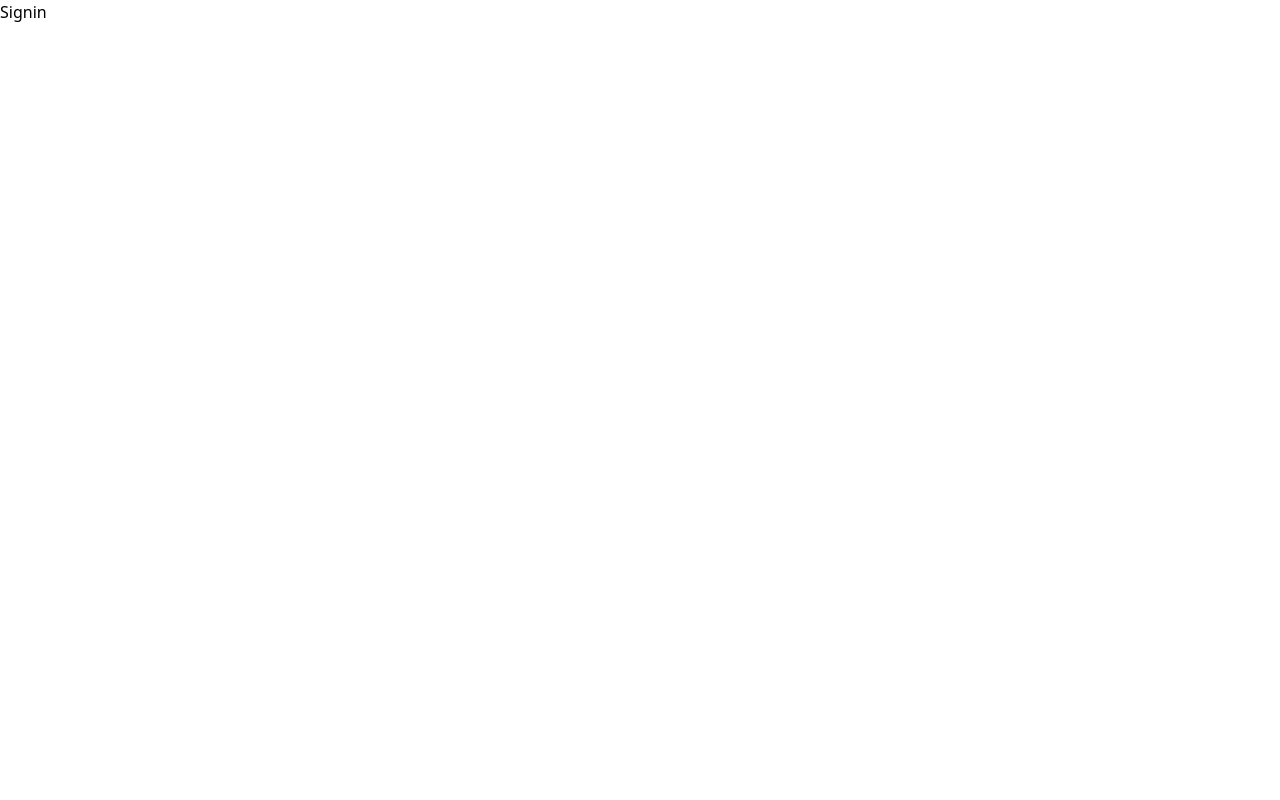
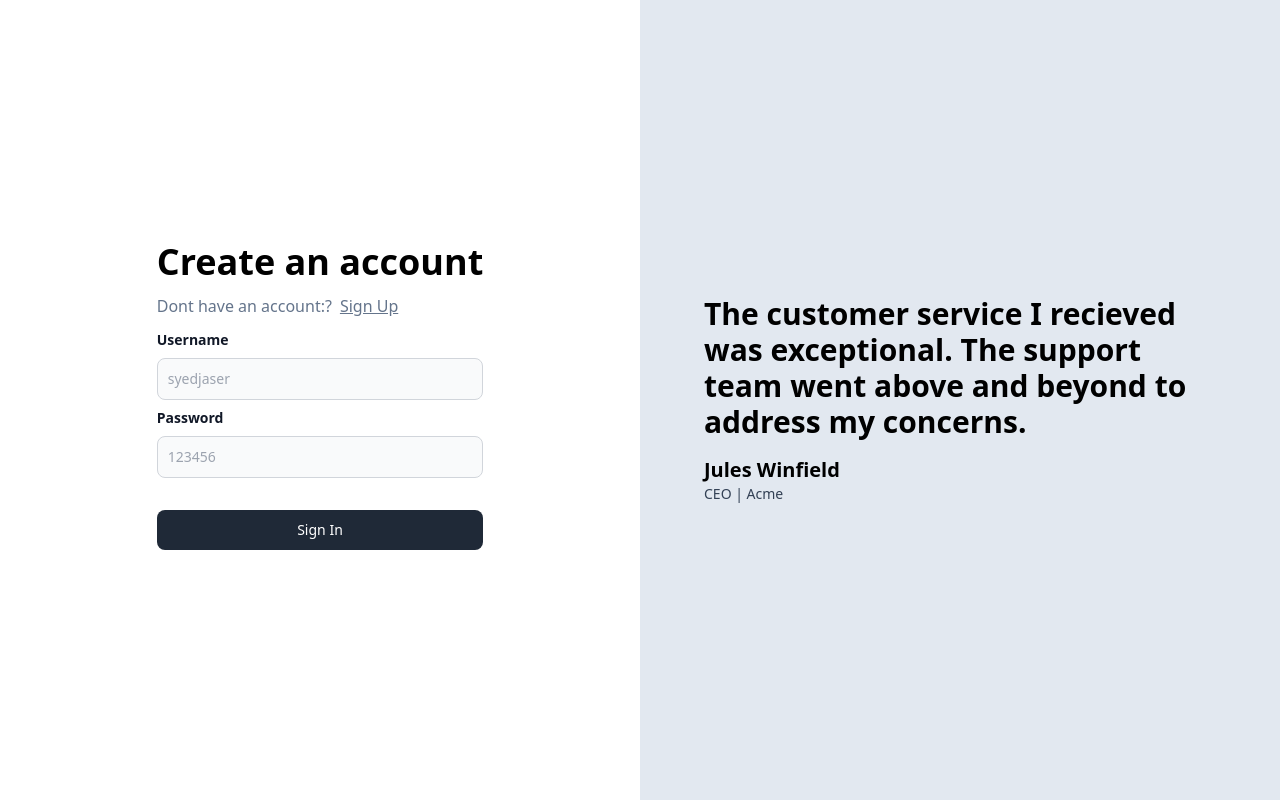
Before and after one commit to syedahmedullah14/blogging-app-like-medium, a React (Vite) app in the folder frontend/: page /signin in a window 1280 px wide. Built offline with nearby package versions, Linux system fonts and the light colour scheme.

Commit message:
into a tricky part

```diff
--- a/frontend/src/components/Auth.tsx
+++ b/frontend/src/components/Auth.tsx
@@ -18,17 +18,17 @@
             </div>
             <div className="text-slate-500 mt-3 mb-3">
                 {type === "signin" ? "Dont have an account:?" : "Already have an account?"}
-                <Link className="pl-2 underline" to={"/signin"}>
+                <Link className="pl-2 underline" to={type=== "signin" ? "/signup" : "/signin"}>
                   {type === "signin" ? "Sign Up" : "Sign In"}
                 </Link>
             </div>
 
-            <LabelledInput label="Name" placeholder="Syed Jaser" onChange={(e) =>{
+            {type === "signup" ? <LabelledInput label="Name" placeholder="Syed Jaser" onChange={(e) =>{
               setPostInputs({
                 ...postInputs,
                 name: e.target.value
               })
-            }}/>
+            }}/> : null}
 
             <LabelledInput label="Username" placeholder="syedjaser" onChange={(e) =>{
               setPostInputs({
--- a/frontend/src/pages/Signin.tsx
+++ b/frontend/src/pages/Signin.tsx
@@ -1,8 +1,21 @@
-// import React from 'react'
+
+import Auth from "../components/Auth"
+import Quotes from "../components/Quotes"
 
 export const Signin = () => {
   return (
-    <div>Signin</div>
+    <div>
+      <div className="grid grid-cols-1 lg:grid-cols-2">
+        <div>
+          <Auth type="signin"/>
+        </div>
+        <div className="hidden lg:block">
+          <Quotes/>
+        </div>
+
+      </div>
+
+    </div>
   )
 }
 
--- a/frontend/src/pages/Signup.tsx
+++ b/frontend/src/pages/Signup.tsx
@@ -6,11 +6,11 @@
 export const Signup = () => {
   return (
     <div>
-      <div className="grid grid-cols-2">
+      <div className="grid grid-cols-1 lg:grid-cols-2">
         <div>
-          <Auth/>
+          <Auth type="signup"/>
         </div>
-        <div className="invisible md:visible">
+        <div className="hidden lg:block">
           <Quotes/>
         </div>
 
```
